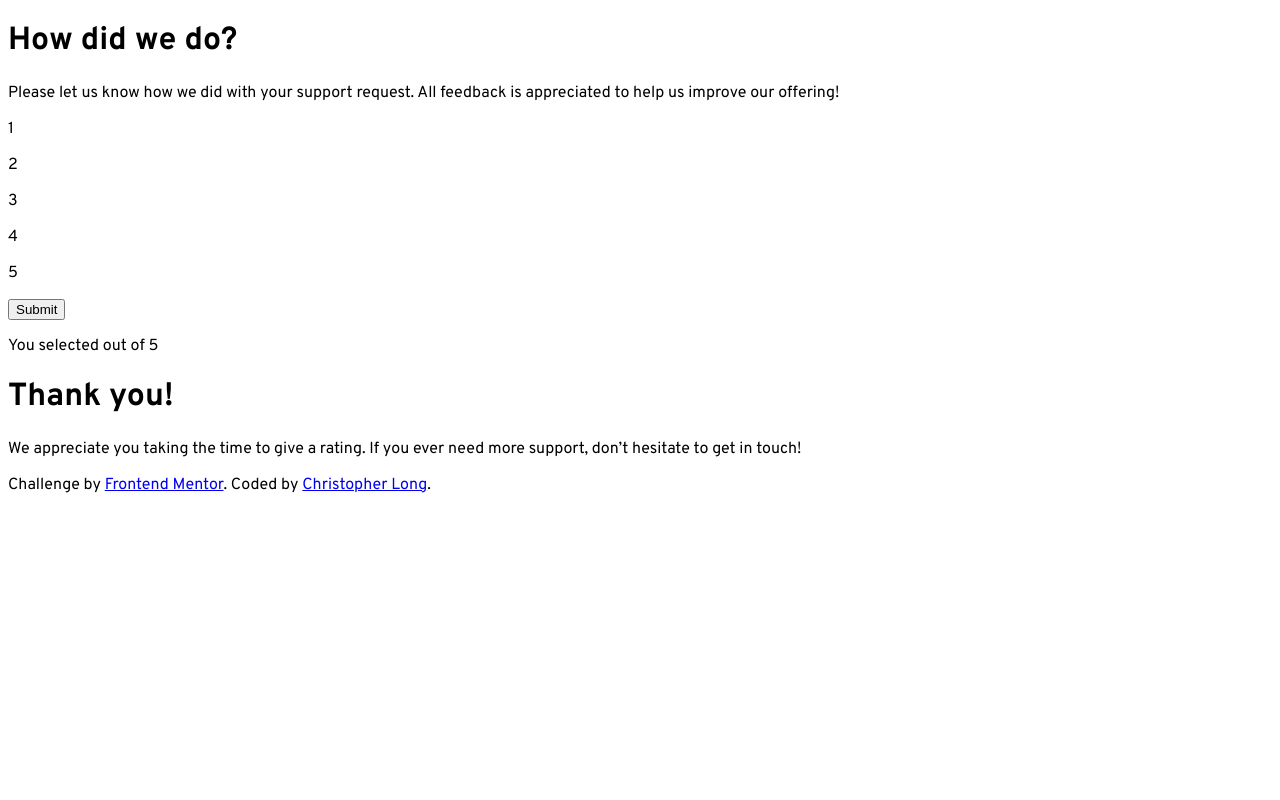
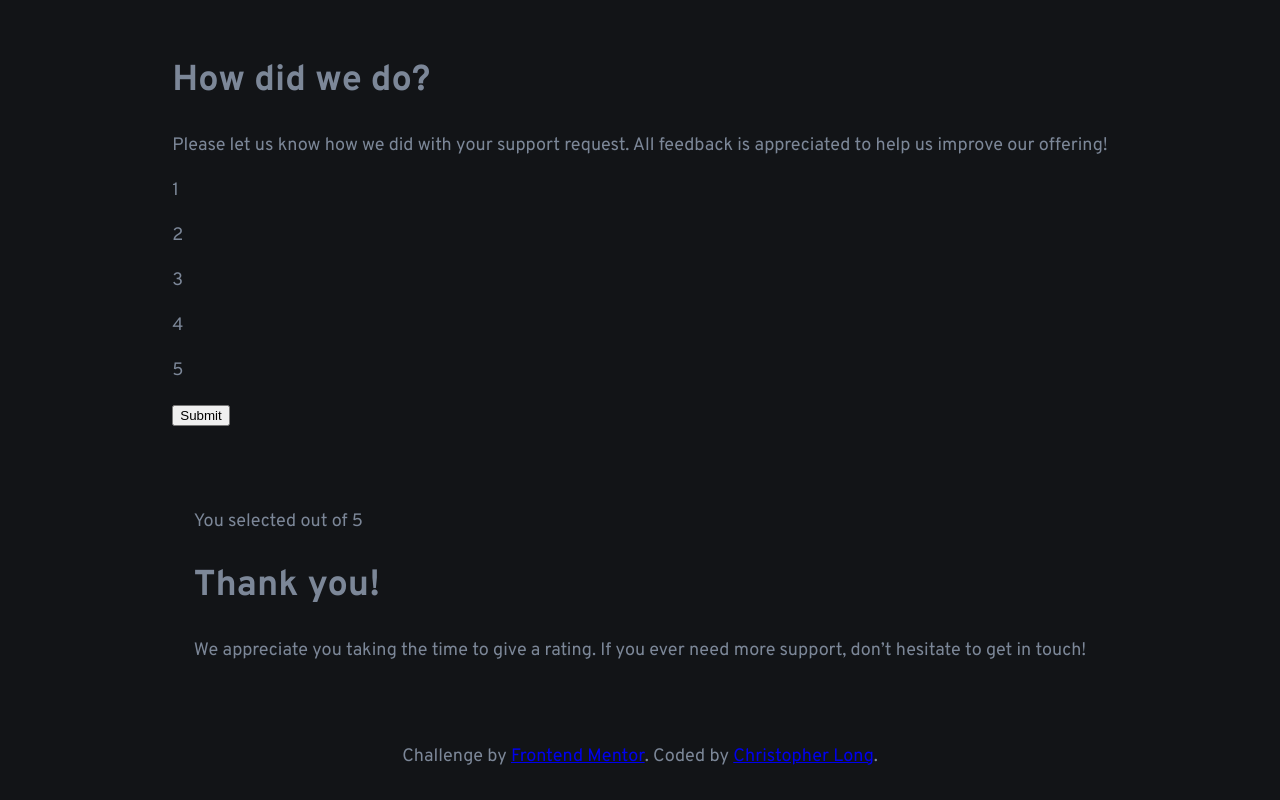
Before and after one commit to cvalong/fm-interactive-rating-component, a plain HTML site: page index.html in a window 1280 px wide. Drawn offline with Linux system fonts and the light colour scheme.

Commit message:
added in boilerplate css, new variable style for colors

```diff
--- a/styles/style.css
+++ b/styles/style.css
@@ -1,3 +1,40 @@
+:root {
+    --primary: hsl(25, 97%, 53%);
+
+    --neutralDarker: hsl(216, 12%, 8%);
+    --neutralDark: hsl(213, 19%, 18%);
+    --neutral: hsl(216, 12%, 54%);
+    --neutralLight: hsl(217, 12%, 63%);
+    --neutralLighter: hsl(0, 0%, 100%);
+}
+/* global styles */
+
+*,
+*::before,
+*::after {
+    box-sizing: border-box;
+}
+
+body,
+html {
+    margin: 0;
+    padding: 0;
+}
+
+/* typography */
+
 body {
     font-family: 'Overpass', sans-serif;
+    font-size: 1.125rem;
+    color: var(--neutral);
+    line-height: 1.5;
+    font-weight: 300;
 }
+
+/* layout */
+body {
+    display: grid;
+    min-height: 100vh;
+    place-items: center;
+    background: var(--neutralDarker);
+}
```
